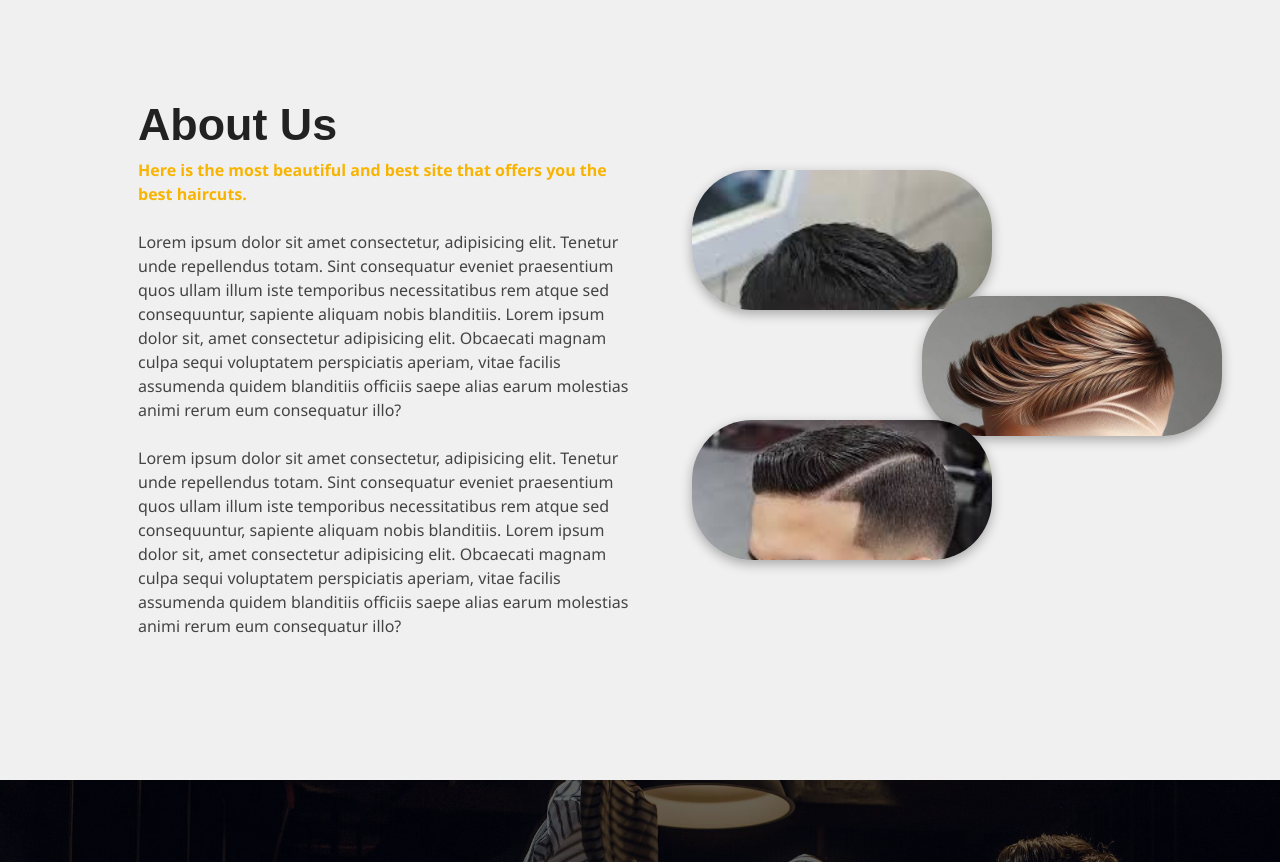
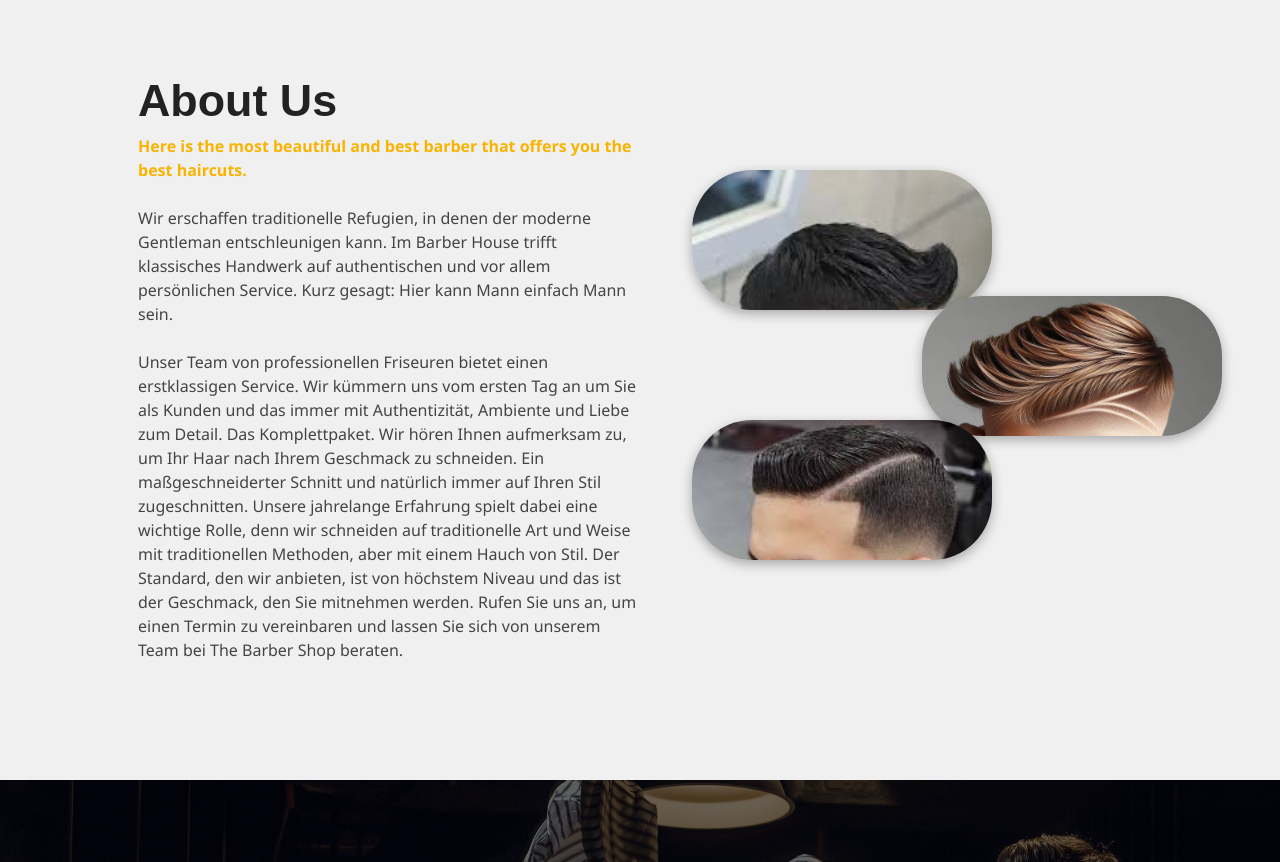
Before and after one commit to MustafaAlshawi/Barber, a website: page public/index.html in a window 1280 px wide. Shown: the part 820-1682 px from the top of the page. Drawn offline with Linux system fonts and the light colour scheme.

Commit message:
Update index.html

```diff
--- a/public/index.html
+++ b/public/index.html
@@ -33,8 +33,8 @@
             <img src="images/12.png" alt="Logo" class="center-logo"
                 style="width: 220px; height: 220px; display: block; margin: -200px auto -40px auto;" />
             <h1>Barber Shop</h1>
-            <p>SINCE 1973 <strong>BARBER FOR MEN</strong> MMTV</p>
-            <p>Here is the most beautiful and best site that offers you the best haircuts</p>
+            <p>SINCE 2024 <strong>BARBER FOR MEN</strong> </p>
+            <p>Here is the most beautiful and best barber that offers you the best haircuts</p>
             <a href="booking.html"><button>Book Now</button></a>
         </div>
 
@@ -99,17 +99,18 @@
         <div class="content about-us">
             <div class="text-block">
                 <h2>About Us</h2>
-                <p class="highlight">Here is the most beautiful and best site that offers you the best haircuts.</p>
-                <p>Lorem ipsum dolor sit amet consectetur, adipisicing elit. Tenetur unde repellendus totam. Sint
-                    consequatur eveniet praesentium quos ullam illum iste temporibus necessitatibus rem atque sed
-                    consequuntur, sapiente aliquam nobis blanditiis. Lorem ipsum dolor sit, amet consectetur adipisicing
-                    elit. Obcaecati magnam culpa sequi voluptatem perspiciatis aperiam, vitae facilis assumenda quidem
-                    blanditiis officiis saepe alias earum molestias animi rerum eum consequatur illo?</p>
-                <p>Lorem ipsum dolor sit amet consectetur, adipisicing elit. Tenetur unde repellendus totam. Sint
-                    consequatur eveniet praesentium quos ullam illum iste temporibus necessitatibus rem atque sed
-                    consequuntur, sapiente aliquam nobis blanditiis. Lorem ipsum dolor sit, amet consectetur adipisicing
-                    elit. Obcaecati magnam culpa sequi voluptatem perspiciatis aperiam, vitae facilis assumenda quidem
-                    blanditiis officiis saepe alias earum molestias animi rerum eum consequatur illo?</p>
+                <p class="highlight">Here is the most beautiful and best barber that offers you the best haircuts.</p>
+                <p>Wir erschaffen traditionelle Refugien, in denen der moderne Gentleman entschleunigen kann. Im Barber
+                    House trifft klassisches Handwerk auf authentischen und vor allem persönlichen Service. Kurz gesagt:
+                    Hier kann Mann einfach Mann sein.</p>
+                <p>Unser Team von professionellen Friseuren bietet einen erstklassigen Service. Wir kümmern uns vom
+                    ersten Tag an um Sie als Kunden und das immer mit Authentizität, Ambiente und Liebe zum Detail. Das
+                    Komplettpaket. Wir hören Ihnen aufmerksam zu, um Ihr Haar nach Ihrem Geschmack zu schneiden.
+                    Ein maßgeschneiderter Schnitt und natürlich immer auf Ihren Stil zugeschnitten. Unsere jahrelange
+                    Erfahrung spielt dabei eine wichtige Rolle, denn wir schneiden auf traditionelle Art und Weise mit
+                    traditionellen Methoden, aber mit einem Hauch von Stil. Der Standard, den wir anbieten, ist von
+                    höchstem Niveau und das ist der Geschmack, den Sie mitnehmen werden. Rufen Sie uns an, um einen
+                    Termin zu vereinbaren und lassen Sie sich von unserem Team bei The Barber Shop beraten.</p>
             </div>
             <div class="images-block">
                 <img src="images/3.jpg" alt="Kid Haircut" class="img img1" />
```
